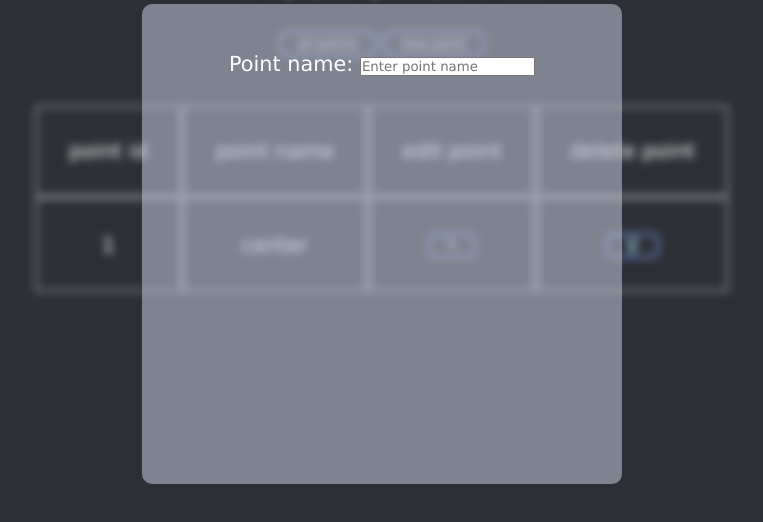
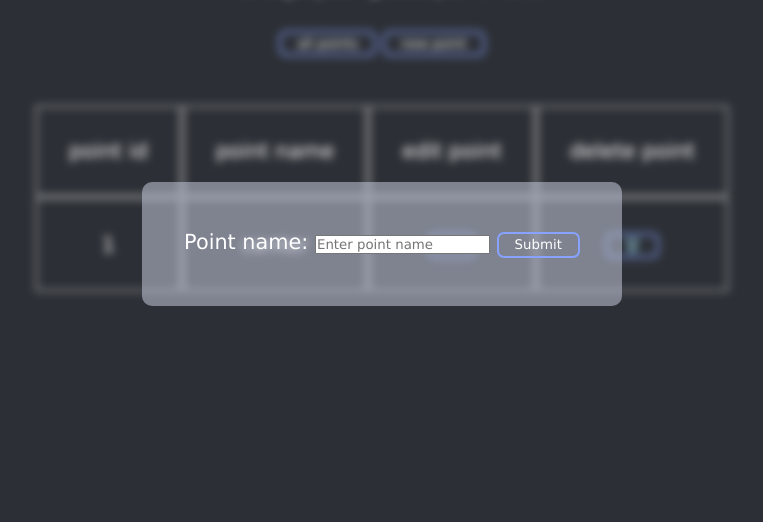
Before and after one commit to Atshmuel/nodejs-exam, a website: page public/manager.html in a window 1280 px wide. Shown: the part 156-678 px from the top of the page, without its empty margins (258-1021 px from the left). Drawn offline with Linux system fonts and the light colour scheme.

Commit message:
added submit btn to add new point

```diff
--- a/public/manager.html
+++ b/public/manager.html
@@ -17,6 +17,8 @@
             <span class="close-modal">X</span>
             <label for="point-name">Point name:</label>
             <input type="text" placeholder="Enter point name" name="point-name">
+
+            <button>Submit</button>
         </div>
     </div>
     <div id="actions">
--- a/public/style.css
+++ b/public/style.css
@@ -65,7 +65,6 @@ position: relative;
 }
 .modal{
     width: 30rem;
-    height: 30rem;
     border-radius: 10px;
     background-color: #c2c7d98d  ;
     z-index: 20;
```
